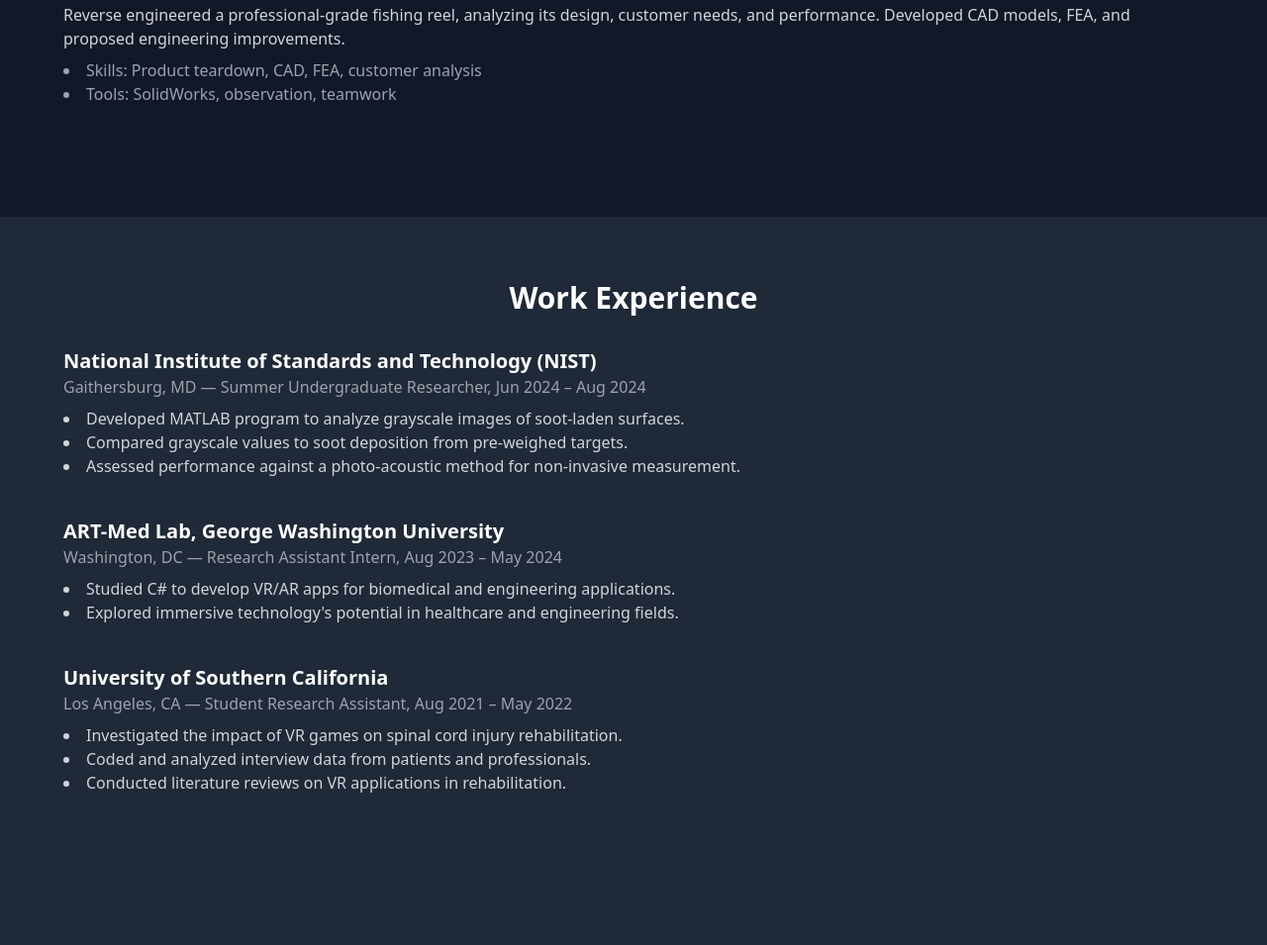
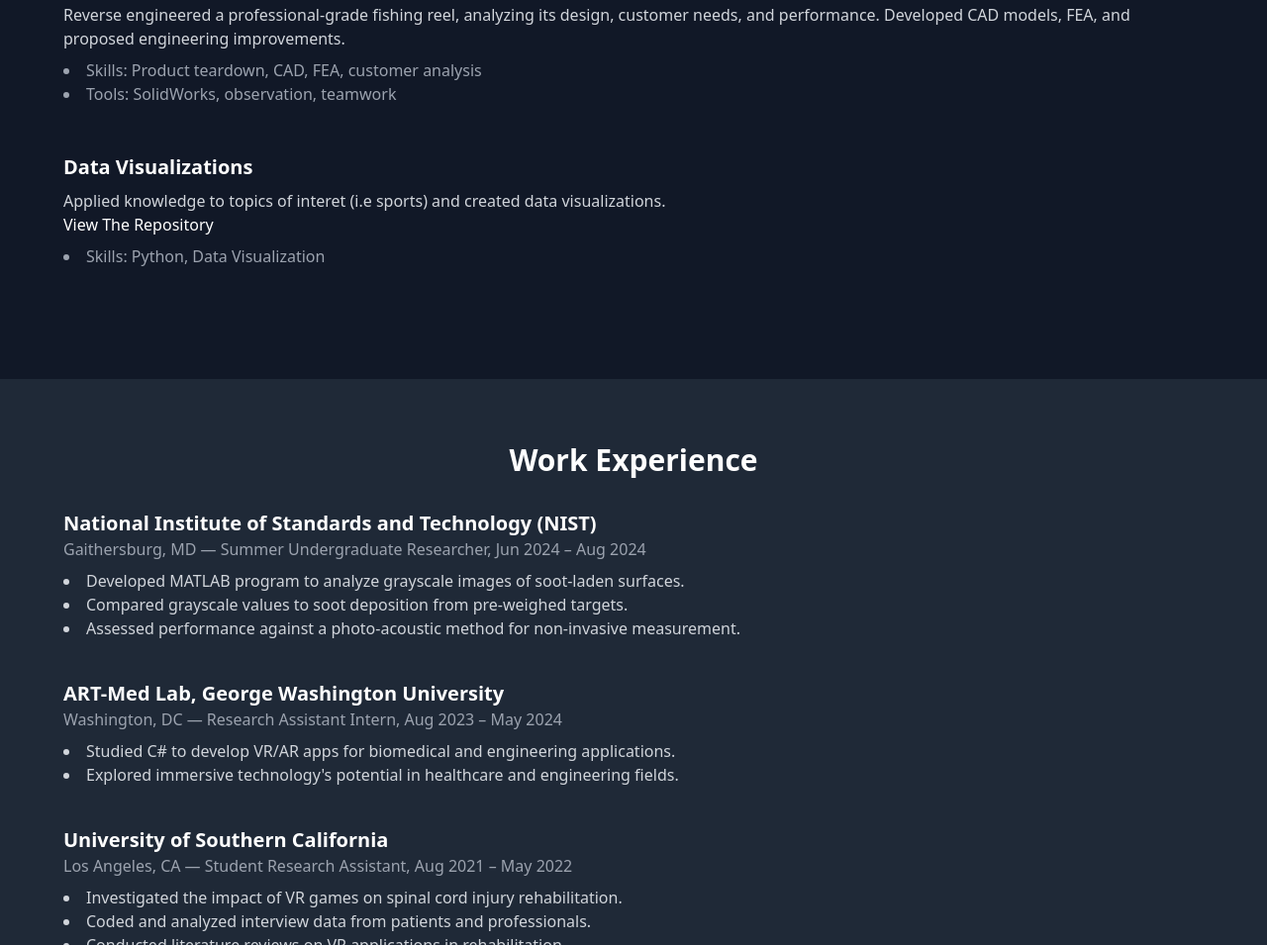
Before and after one commit to shinepark/shinepark.github.io, a plain HTML site: page index.html in a window 1280 px wide. Shown: the part 2097-3052 px from the top of the page at 99% size. Drawn offline with nearby package versions, Linux system fonts and the light colour scheme.

Commit message:
Update index.html

```diff
--- a/index.html
+++ b/index.html
@@ -124,6 +124,17 @@
         <li>Tools: SolidWorks, observation, teamwork</li>
       </ul>
     </div>
+
+    <div class="mb-12">
+      <h4 class="text-xl font-semibold">Data Visualizations</h4>
+      <p class="text-gray-300 mt-2">
+        Applied knowledge to topics of interet (i.e sports) and created data visualizations.
+      </p>
+      <a href="https://github.com/your-username/your-repository-name" target="_blank">View The Repository</a>
+      <ul class="list-disc list-inside text-gray-400 mt-2">
+        <li>Skills: Python, Data Visualization</li>
+      </ul>
+    </div>
   </section>
 
   <!-- Experience -->
```
